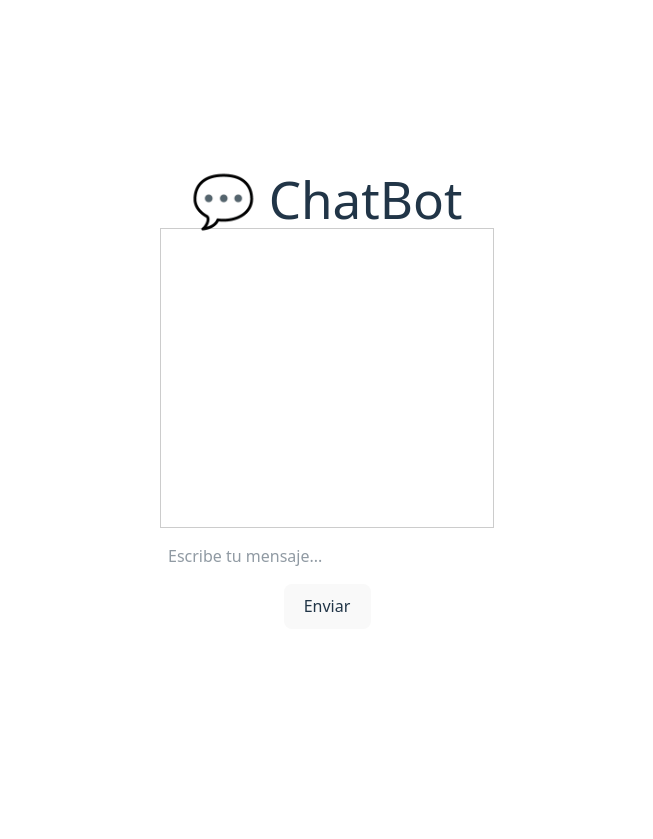
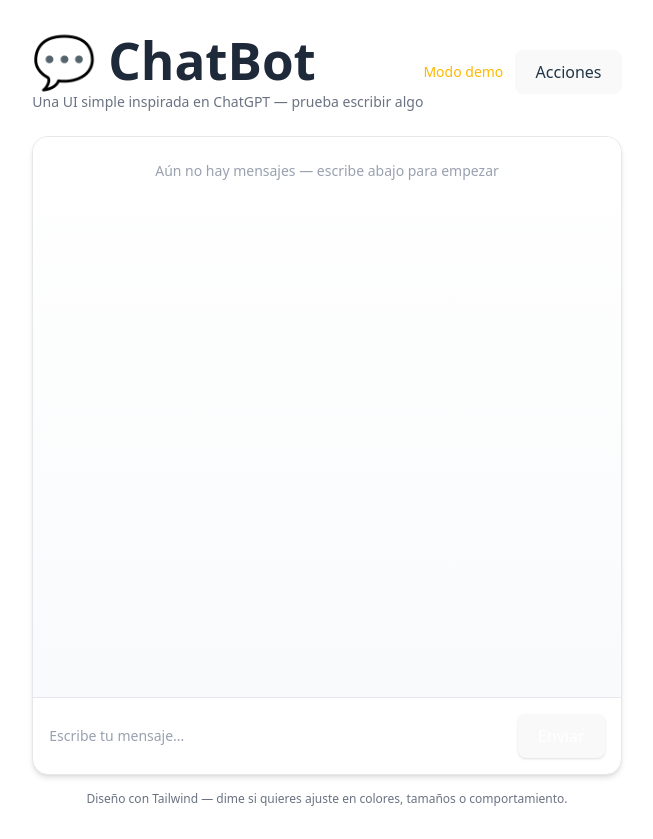
Before and after one commit to angelcgar/mi-chatbot, a React (Vite) app: page / in a window 1280 px wide. Shown: the whole page, without its empty margins (313-966 px from the left). Before the commit the page ends 800 px from the top, so only its background shows below. Built offline with nearby package versions, Linux system fonts and the light colour scheme.

Commit message:
feat: nueva version del chat ui

```diff
--- a/src/ChatBot.tsx
+++ b/src/ChatBot.tsx
@@ -1,15 +1,38 @@
-import { useState } from "react";
+import { useState, useRef } from "react";
+
+// Tipos
+type Role = "system" | "user" | "assistant";
+
+interface Message {
+	role: Role;
+	content: string;
+}
+
+interface ChatResponse {
+	choices?: {
+		message?: {
+			content?: string;
+		};
+	}[];
+}
 
 export default function ChatBot() {
-	const [messages, setMessages] = useState<unknown>([]);
+	const [messages, setMessages] = useState<Message[]>([]);
 	const [input, setInput] = useState("");
 	const [loading, setLoading] = useState(false);
+
+	const scrollRef = useRef<HTMLDivElement | null>(null);
+
 	const handleSend = async () => {
 		if (!input.trim()) return;
+
 		const newMessages = [...messages, { role: "user", content: input }];
+
 		setMessages(newMessages);
+		console.log(newMessages, "newMessages");
 		setInput("");
 		setLoading(true);
+
 		const res = await fetch("https://openrouter.ai/api/v1/chat/completions", {
 			method: "POST",
 			headers: {
@@ -26,33 +49,109 @@ export default function ChatBot() {
 				],
 			}),
 		});
+
 		const data = await res.json();
 		const botReply = data.choices?.[0]?.message?.content ?? "[Sin respuesta]";
+
 		setMessages([...newMessages, { role: "assistant", content: botReply }]);
 		setLoading(false);
 	};
+
 	return (
-		<div style={{ maxWidth: 600, margin: "auto", padding: 16 }}>
-			<h1>💬 ChatBot</h1>
-			<div style={{ border: "1px solid #ccc", padding: 16, minHeight: 300 }}>
+		<div className="mx-auto w-full max-w-4xl">
+			{/* Header */}
+			<header className="flex items-center justify-between mb-6">
+				<div>
+					<h1 className="flex items-center gap-3 text-2xl font-semibold text-gray-800 dark:text-gray-100">
+						<span className="text-amber-500">💬</span>
+						ChatBot
+					</h1>
+					<p className="mt-1 text-sm text-gray-500 dark:text-gray-400">
+						Una UI simple inspirada en ChatGPT — prueba escribir algo
+					</p>
+				</div>
+				<div className="hidden sm:flex items-center gap-3">
+					<span className="text-sm text-amber-400">Modo demo</span>
+					<button
+						type="button"
+						className="px-3 py-1 rounded-md bg-white/60 dark:bg-gray-800/60 text-sm border"
+					>
+						Acciones
+					</button>
+				</div>
+			</header>
+
+			{/* Container */}
+			<div className="bg-white dark:bg-gray-800 shadow-md rounded-2xl overflow-hidden border border-gray-200 dark:border-gray-700">
+				{/* Messages area */}
+				<div
+					ref={scrollRef}
+					className="h-[60vh] md:h-[65vh] lg:h-[70vh] p-6 overflow-y-auto space-y-4 bg-gradient-to-b from-white to-gray-50 dark:from-gray-800 dark:to-gray-900"
+				>
+					{messages.length === 0 && (
+						<div className="flex justify-center">
+							<div className="text-sm text-gray-400">
+								Aún no hay mensajes — escribe abajo para empezar
+							</div>
+						</div>
+					)}
+
 					{messages.map((msg, i) => (
-					<p key={i}>
-						<strong>{msg.role === "user" ? "👤 Tú" : "🤖 Bot"}:</strong>
+						<div
+							key={i}
+							className={`max-w-[85%] ${msg.role === "user" ? "ml-auto" : "mr-auto"}`}
+						>
+							<div
+								className={`rounded-xl py-3 px-4 shadow-sm ${msg.role === "user" ? "bg-amber-500 text-white rounded-br-none" : "bg-gray-100 dark:bg-gray-700 text-gray-800 dark:text-gray-100 rounded-bl-none"}`}
+							>
+								<div className="text-sm leading-relaxed whitespace-pre-wrap">
 									{msg.content}
-					</p>
+								</div>
+							</div>
+							<div
+								className={`text-xs mt-1 ${msg.role === "user" ? "text-right text-gray-400" : "text-left text-gray-400"}`}
+							>
+								{msg.role === "user" ? "Tú" : "Bot"}
+							</div>
+						</div>
 					))}
-				{loading && <p>⏳ Pensando...</p>}
+
+					{loading && (
+						<div className="max-w-[60%] mr-auto">
+							<div className="rounded-xl py-3 px-4 shadow-sm bg-gray-100 dark:bg-gray-700 text-gray-700 dark:text-gray-100">
+								⏳ Pensando...
 							</div>
+						</div>
+					)}
+				</div>
+
+				{/* Input area */}
+				<div className="border-t border-gray-200 dark:border-gray-700 p-4 flex gap-3 items-center">
 					<input
 						value={input}
 						onChange={(e) => setInput(e.target.value)}
 						onKeyDown={(e) => e.key === "Enter" && handleSend()}
 						placeholder="Escribe tu mensaje..."
-				style={{ width: "100%", marginTop: 8, padding: 8 }}
+						className="flex-1 bg-transparent outline-none placeholder:text-gray-400 text-gray-900 dark:text-gray-100 text-sm"
+						disabled={loading}
 					/>
-			<button onClick={handleSend} style={{ marginTop: 8 }}>
+
+					<button
+						onClick={handleSend}
+						disabled={loading}
+						className="inline-flex items-center gap-2 rounded-md bg-amber-500 hover:bg-amber-600 disabled:bg-amber-300 text-white px-4 py-2 text-sm shadow-sm"
+						type="button"
+					>
 						Enviar
 					</button>
 				</div>
+			</div>
+
+			{/* Footer small note */}
+			<p className="mt-4 text-xs text-center text-gray-500 dark:text-gray-400">
+				Diseño con Tailwind — dime si quieres ajuste en colores, tamaños o
+				comportamiento.
+			</p>
+		</div>
 	);
 }
```
Lines whose indentation alone changed are shown as unchanged.
